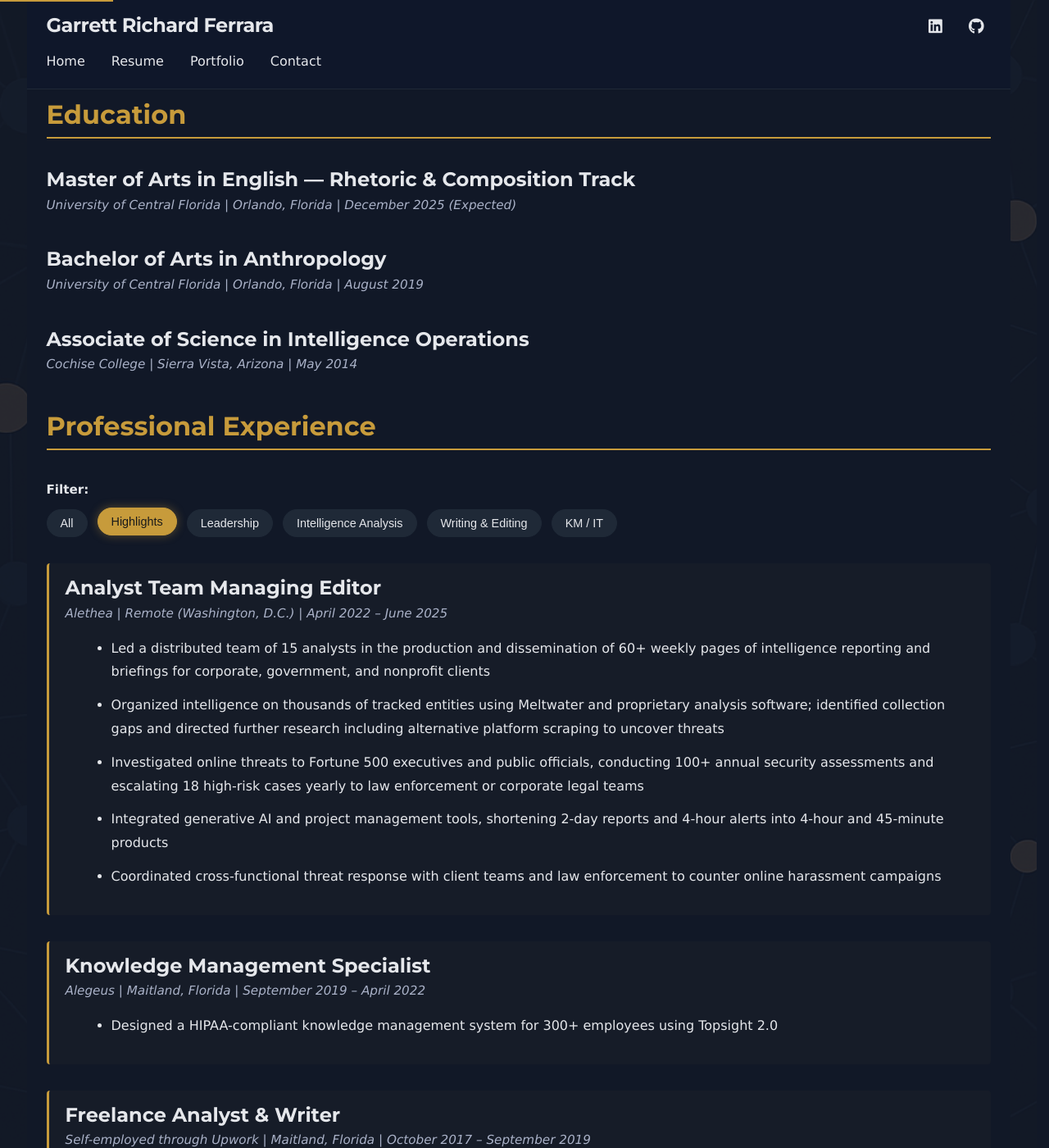
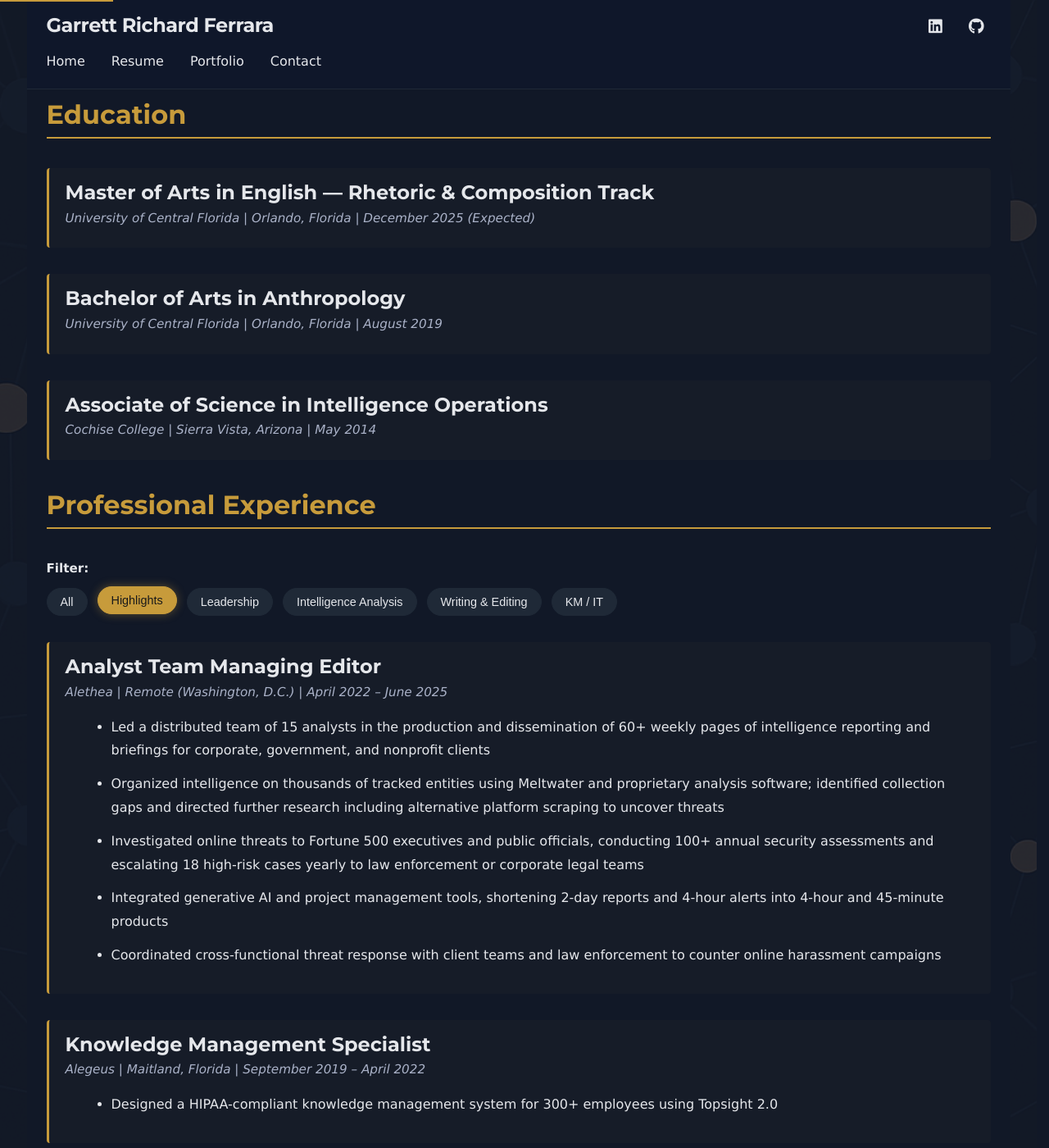
Before and after one commit to Garrett-Ferrara/garrett-ferrara.github.io, a Jekyll site: the page built from resume.md, in a window 1280 px wide and 1400 px high. Shown: the whole window at 82% size. Built offline with Jekyll 4.4.1, drawn with Linux system fonts in a browser that asks for light colours; some web fonts are replaced; some of the changed text lies outside the part shown.

Commit message:
Refine resume styling and remove security clearance section
- Update skill subheadings (Technical Proficiencies, Regional & Subject Matter Expertise) to match h3 styling
  - Font size: 1.5rem (increased from 0.95rem)
  - Font weight: 700 (bold, matching h3)
  - Font family: Montserrat (matching h3)

- Add banner styling to Education and Training sections
  - Apply same card design as job entries: gold-tinted background, left border, hover effects
  - Creates visual consistency across all resume sections

- Remove Security Clearance section from Skills & Certifications

🤖 Generated with Claude Code

Co-Authored-By: Claude <noreply@anthropic.com>

```diff
--- a/assets/site.css
+++ b/assets/site.css
@@ -1350,6 +1350,17 @@ strong {
 .degree-entry,
 .training-entry {
   margin-bottom: 0.0rem;
+  background-color: rgba(199, 155, 59, 0.03);
+  border-left: 3px solid var(--accent);
+  padding: 1rem;
+  padding-left: 1.25rem;
+  border-radius: 4px;
+  transition: background-color 0.2s ease;
+}
+
+.degree-entry:hover,
+.training-entry:hover {
+  background-color: rgba(199, 155, 59, 0.08);
 }
 
 .cv-entry h3 {
@@ -1401,10 +1412,11 @@ strong {
 
 .skill-subheading {
   color: var(--text);
-  font-weight: 600;
+  font-weight: 700;
   margin-top: 0;
   margin-bottom: 0.75rem;
-  font-size: 0.95rem;
+  font-size: 1.5rem;
+  font-family: 'Montserrat', sans-serif;
 }
 
 .skill-group p {
--- a/resume.md
+++ b/resume.md
@@ -71,11 +71,6 @@ description: "Education, professional experience, and training."
       {% endfor %}
     </div>
   </div>
-
-  <div class="skill-group">
-    <h3 class="skill-subheading">Security Clearance</h3>
-    <p>{{ site.data.resume.skills.clearance }}</p>
-  </div>
 </div>
 
 <script src="/assets/resume-filter.js"></script>
```
